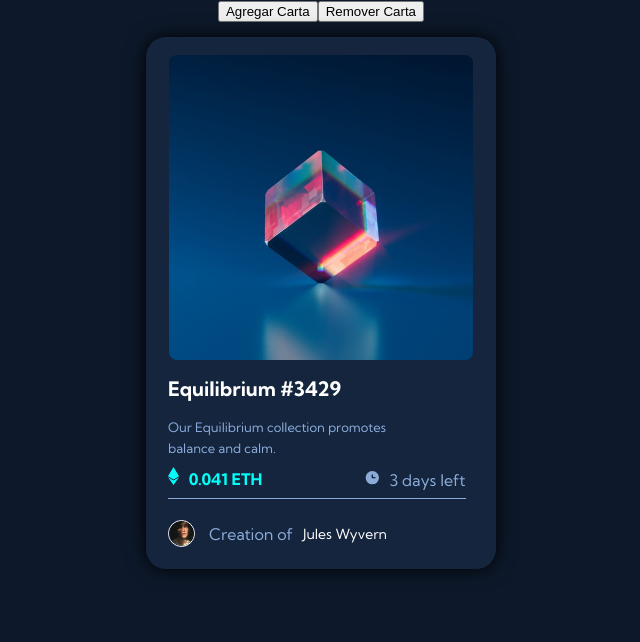
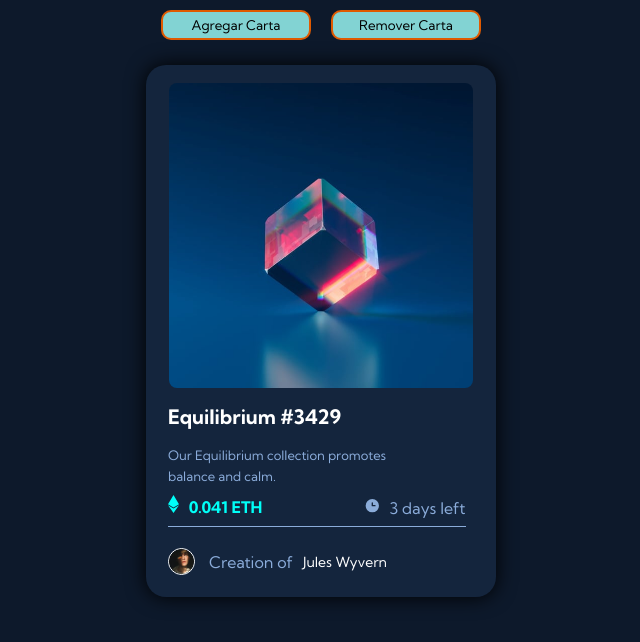
Before and after one commit to MauAlanes/NFT-card-component-MA, a plain HTML site: page index.html in a window 1280 px wide. Shown: the whole page, without its empty margins (319-959 px from the left). Drawn offline with Linux system fonts and the light colour scheme.

Commit message:
js_styles

```diff
--- a/index.html
+++ b/index.html
@@ -6,6 +6,7 @@
     <link rel="icon" type="image/png" sizes="32x32" href="./images/favicon-32x32.png">
     <title> NFT preview card component </title>
     <link rel="stylesheet" href="./style/style.css">
+    <link rel="stylesheet" href="./style/mobile375.css" media="screen and (min-width: 375px)">
     <link rel="stylesheet" href="./style/desktop1440.css" media="screen and (min-width: 1440px)">
     <link rel="preconnect" href="https://fonts.googleapis.com">
     <link rel="preconnect" href="https://fonts.gstatic.com" crossorigin>
--- a/style/mobile375.css
+++ b/style/mobile375.css
@@ -1,7 +1,9 @@
-.bot1{
-    width: 110px; height: 30px;
+.button{
+    width: 150px;
+    font-family: 'Kumbh Sans', sans-serif;
+    background-color: hsl(180, 48%, 67%);
     border-radius: 10px;
-    margin-right: 50px;
-    background-color: rgb(96, 168, 144);
-    text-align: center;
+    padding: 5px;
+    margin: 10px;
+    border: 2px solid hsl(24, 100%, 44%);
 }
--- a/style/style.css
+++ b/style/style.css
@@ -21,6 +21,16 @@ body{
     flex-direction: column;
     justify-content: flex-start;
     align-items: center;
+}
+
+.button{
+    width: 150px;
+    font-family: 'Kumbh Sans', sans-serif;
+    background-color: hsl(180, 48%, 67%);
+    border-radius: 10px;
+    padding: 5px;
+    margin: 30px;
+    border: 2px solid hsl(24, 100%, 44%);
 }
 
 .component-card{
```
